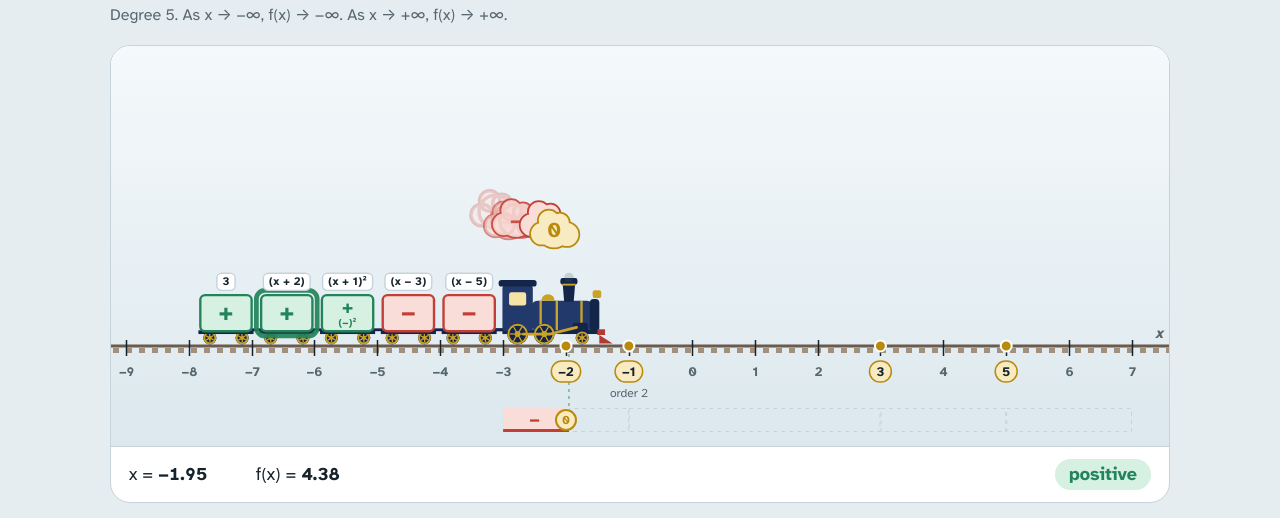
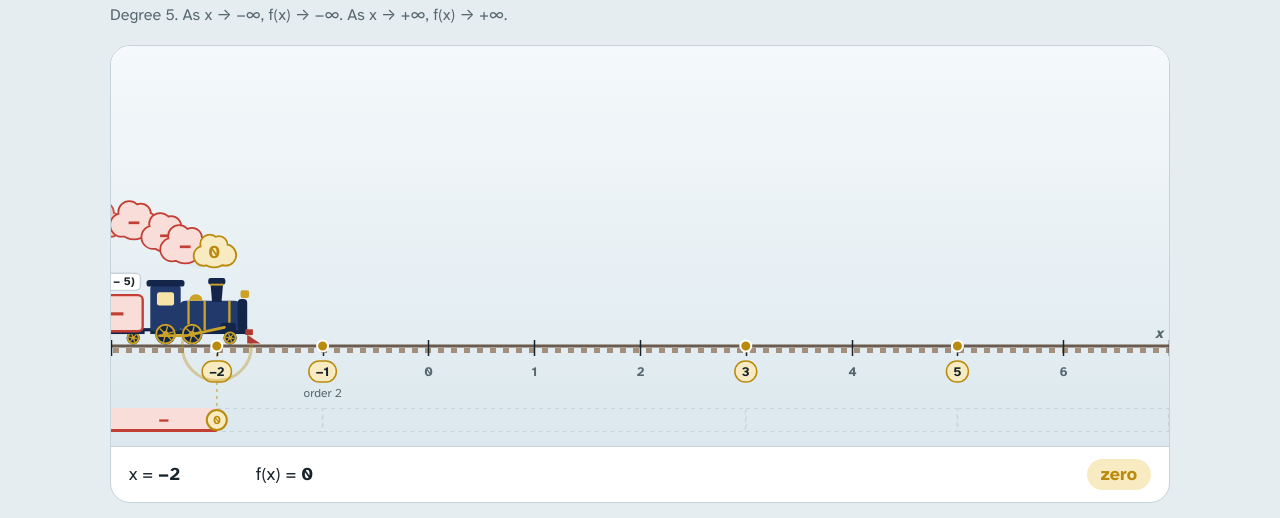
Before and after one commit to kevindeslauriers/math-demos, a plain HTML site: page sign-train/index.html in a window 1280 px wide. Both pictures are taken after a click on the button "Start the train". Shown: the part 253-771 px from the top of the page. Drawn offline with Linux system fonts and the light colour scheme.

Commit message:
Sign Train: sound toggle, train enters and leaves fully off screen
Co-Authored-By: Claude Opus 5.5 <noreply@anthropic.com>
Claude-Session: https://claude.ai/code/session_014DbCfe4y87WB49vPSZJpVg

```diff
--- a/sign-train/index.html
+++ b/sign-train/index.html
@@ -116,6 +116,7 @@ input[type=number],select{font:inherit;color:var(--ink);background:var(--bg);bor
       <label><input type="checkbox" id="tGraph"> Show the graph</label>
       <label><input type="checkbox" id="tSign" checked> Sign chart</label>
       <label><input type="checkbox" id="tStops" checked> Stop at roots</label>
+      <label><input type="checkbox" id="tSound" checked> Sound</label>
     </div>
     <label class="slider" id="zoomWrap" hidden>Vertical stretch <input type="range" id="zoom" min="-3" max="4" step="0.25" value="0"><output id="zoomOut">×1</output></label>
   </div>
@@ -133,7 +134,7 @@ input[type=number],select{font:inherit;color:var(--ink);background:var(--bg);bor
     </div>
   </details>
 
-  <p class="hint">Watch a car flash when the engine crosses its root: that factor just changed sign. A squared factor never shows a minus, so the smoke keeps its sign there. Drag the train or tap the track to jump to any spot. With the track selected, the arrow keys nudge the train and the space bar starts or pauses it.</p>
+  <p class="hint">Watch a car flash when the engine crosses its root: that factor just changed sign. A squared factor never shows a minus, so the smoke keeps its sign there. The train comes in from the left and leaves on the right, because the domain is every real number. Drag the train or tap the track to jump to any spot. With the track selected, the arrow keys nudge the train and the space bar starts or pauses it.</p>
 </main>
 
 <script>
@@ -145,8 +146,8 @@ let model = JSON.parse(JSON.stringify(DEFAULT));
 let roots = [], mult = new Map(), xmin = -4, xmax = 7, intervals = [], interiorMax = 1, cars = [], carState = [];
 let W = 800, H = 360, L = {};
 let colors = {};
-const opts = {graph:false, sign:true, stops:true, speed:0.7, zoom:1};
-const st = {x:-4, playing:false, finished:false, maxX:-4, lastEmitX:-4, stopTimer:0, dragging:false, wheel:0, puffs:[], steam:[], flashes:[], steamT:0};
+const opts = {graph:false, sign:true, stops:true, speed:0.7, zoom:1, sound:true};
+const st = {x:-4, playing:false, finished:false, maxX:-4, lastEmitX:-4, stopTimer:0, dragging:false, wheel:0, puffs:[], steam:[], flashes:[], steamT:0, chug:0};
 const reduceMotion = window.matchMedia('(prefers-reduced-motion: reduce)').matches;
 const EMIT_STEP = 0.22;
 
@@ -204,8 +205,8 @@ function rebuild(){
   for (const r of roots) cars.push({kind:'f', r, m:mult.get(r)});
   carState = cars.map(() => ({s:null, t:0}));
   renderFormula();
+  layout();
   resetTrain();
-  layout();
 }
 
 function renderFormula(){
@@ -239,8 +240,8 @@ function layout(){
   const rear = 78 + cars.length*64;
   let s = clamp(W/1100, 0.42, 0.95);
   s = Math.max(0.36, Math.min(s, (W*0.55)/(rear + 50)));
-  const pad = Math.max(20, W*0.035);
-  const left = rear*s + 14;
+  const pad = 0;
+  const left = 0;
   const bandH = 24, bandY = H - bandH - 14;
   const plotTop = 14;
   let plotBottom, axisY;
@@ -260,8 +261,11 @@ const pxPerUnit = () => (W - L.pad - L.left)/(xmax - xmin);
 const yScale = () => (Math.min(L.axisY - L.plotTop, L.plotBottom - L.axisY)*0.88)/interiorMax*opts.zoom;
 
 /* ---------- train state ---------- */
+// The domain is all real x, so the train enters fully from off screen left and leaves fully off screen right.
+const XS = () => xmin - (50*L.s + 8)/pxPerUnit();
+const XE = () => xmax + ((80 + cars.length*64)*L.s + 12)/pxPerUnit();
 function resetTrain(){
-  st.x = xmin; st.maxX = xmin; st.lastEmitX = xmin; st.playing = false; st.finished = false;
+  st.x = XS(); st.maxX = st.x; st.lastEmitX = st.x; st.playing = false; st.finished = false; st.chug = 0;
   st.stopTimer = 0; st.puffs = []; st.steam = []; st.flashes = [];
   for (const c of carState){ c.s = null; c.t = 0; }
   syncPlay();
@@ -293,8 +297,41 @@ function steam(){
 }
 function syncPlay(){
   const b = $('play');
-  b.textContent = st.playing ? 'Pause' : st.finished ? 'Run again' : (st.x > xmin + 1e-6 ? 'Resume' : 'Start the train');
+  b.textContent = st.playing ? 'Pause' : st.finished ? 'Run again' : (st.x > XS() + 1e-6 ? 'Resume' : 'Start the train');
   b.setAttribute('aria-pressed', String(st.playing));
+}
+
+/* ---------- sound ---------- */
+let actx = null, noise = null;
+function audio(){
+  if (!opts.sound) return null;
+  try {
+    if (!actx){
+      actx = new (window.AudioContext || window.webkitAudioContext)();
+      noise = actx.createBuffer(1, Math.floor(actx.sampleRate*0.2), actx.sampleRate);
+      const d = noise.getChannelData(0);
+      for (let i = 0; i < d.length; i++) d[i] = Math.random()*2 - 1;
+    }
+    if (actx.state === 'suspended') actx.resume();
+  } catch(_){ return null; }
+  return actx;
+}
+function chug(){
+  const a = opts.sound && actx && actx.state === 'running' ? actx : null; if (!a) return;
+  const t = a.currentTime, src = a.createBufferSource(), bp = a.createBiquadFilter(), g = a.createGain();
+  src.buffer = noise; bp.type = 'bandpass'; bp.frequency.value = 420; bp.Q.value = 0.9;
+  g.gain.setValueAtTime(0.0001, t); g.gain.exponentialRampToValueAtTime(0.22, t + 0.01); g.gain.exponentialRampToValueAtTime(0.0001, t + 0.11);
+  src.connect(bp).connect(g).connect(a.destination); src.start(t); src.stop(t + 0.13);
+}
+function bell(){
+  const a = opts.sound && actx && actx.state === 'running' ? actx : null; if (!a) return;
+  const t = a.currentTime;
+  for (const [fq, v] of [[988, 0.16], [1976, 0.05], [2962, 0.025]]){
+    const o = a.createOscillator(), g = a.createGain();
+    o.type = 'sine'; o.frequency.value = fq;
+    g.gain.setValueAtTime(0.0001, t); g.gain.exponentialRampToValueAtTime(v, t + 0.005); g.gain.exponentialRampToValueAtTime(0.0001, t + 1.1);
+    o.connect(g).connect(a.destination); o.start(t); o.stop(t + 1.15);
+  }
 }
 
 /* ---------- simulation ---------- */
@@ -305,13 +342,17 @@ function step(dt){
     } else {
       let nx = st.x + opts.speed*dt, stopped = null;
       if (opts.stops){
-        for (const r of roots){ if (r > st.x + 1e-9 && r <= nx && r < xmax){ nx = r; stopped = r; break; } }
+        for (const r of roots){ if (r > st.x + 1e-9 && r <= nx){ nx = r; stopped = r; break; } }
       }
-      if (nx >= xmax){ nx = xmax; st.playing = false; st.finished = true; syncPlay(); }
+      if (nx >= XE()){ nx = XE(); st.playing = false; st.finished = true; syncPlay(); }
+      const w0 = st.wheel;
       moveTo(nx);
+      st.chug += Math.abs(st.wheel - w0);
+      if (st.chug > Math.PI/2){ st.chug = 0; chug(); }
       if (stopped !== null){
         st.stopTimer = 1.3; st.lastEmitX = stopped; emit(0);
         st.flashes.push({r:stopped, t:0});
+        bell();
       }
       st.steamT += dt;
       if (st.steamT > 0.08){ st.steamT = 0; steam(); }
@@ -429,7 +470,7 @@ function drawTrack(){
   for (let i = Math.ceil(xFromPx(0)); i <= xmax; i++){
     const X = Math.round(px(i)) + 0.5;
     ctx.beginPath(); ctx.moveTo(X, y - 6); ctx.lineTo(X, y + 10); ctx.stroke();
-    if (i % every === 0 && !isRoot(i)) ctx.fillText(minus(i), X, y + 30);
+    if (i % every === 0 && !isRoot(i) && X > 12 && X < W - 22) ctx.fillText(minus(i), X, y + 30);
   }
   ctx.font = 'italic 700 15px ' + FONT; ctx.textAlign = 'right';
   ctx.fillText('x', W - 6, y - 8);
@@ -632,7 +673,7 @@ function dragTo(X){
   for (const r of roots) if (Math.abs(px(r) - X) < 9) x = r;
   moveTo(x);
   st.stopTimer = 0;
-  st.finished = x >= xmax - 1e-9;
+  st.finished = false;
   if (st.finished) st.playing = false;
   syncPlay();
 }
@@ -651,8 +692,8 @@ cv.addEventListener('keydown', e => {
   if (k === 'ArrowRight' || k === 'ArrowLeft'){
     e.preventDefault();
     const d = (e.shiftKey ? 1 : 0.1)*(k === 'ArrowRight' ? 1 : -1);
-    const x = clamp(Math.round((st.x + d)*100)/100, xmin, xmax);
-    moveTo(x); st.finished = x >= xmax; if (st.finished) st.playing = false; syncPlay();
+    const x = clamp(Math.round((st.x + d)*100)/100, XS(), XE());
+    moveTo(x); st.finished = x >= XE() - 1e-9; if (st.finished) st.playing = false; syncPlay();
   } else if (k === ' ' || k === 'Enter'){
     e.preventDefault(); togglePlay();
   } else if (k === 'Home'){
@@ -662,7 +703,7 @@ cv.addEventListener('keydown', e => {
 function togglePlay(){
   if (st.finished){ resetTrain(); st.playing = true; }
   else st.playing = !st.playing;
-  if (st.playing && st.x <= xmin + 1e-9) emit(sgnAt(st.x));
+  if (st.playing){ audio(); if (st.x <= XS() + 1e-9) emit(sgnAt(st.x)); }
   syncPlay();
 }
 $('play').addEventListener('click', togglePlay);
@@ -671,6 +712,7 @@ $('speed').addEventListener('input', e => { opts.speed = +e.target.value; $('spe
 $('tGraph').addEventListener('change', e => { opts.graph = e.target.checked; $('zoomWrap').hidden = !opts.graph; layout(); });
 $('tSign').addEventListener('change', e => { opts.sign = e.target.checked; layout(); });
 $('tStops').addEventListener('change', e => { opts.stops = e.target.checked; });
+$('tSound').addEventListener('change', e => { opts.sound = e.target.checked; if (opts.sound) audio(); });
 $('zoom').addEventListener('input', e => {
   opts.zoom = Math.pow(2, +e.target.value);
   $('zoomOut').textContent = '×' + (opts.zoom >= 1 ? Math.round(opts.zoom*100)/100 : (Math.round(opts.zoom*1000)/1000));
```
